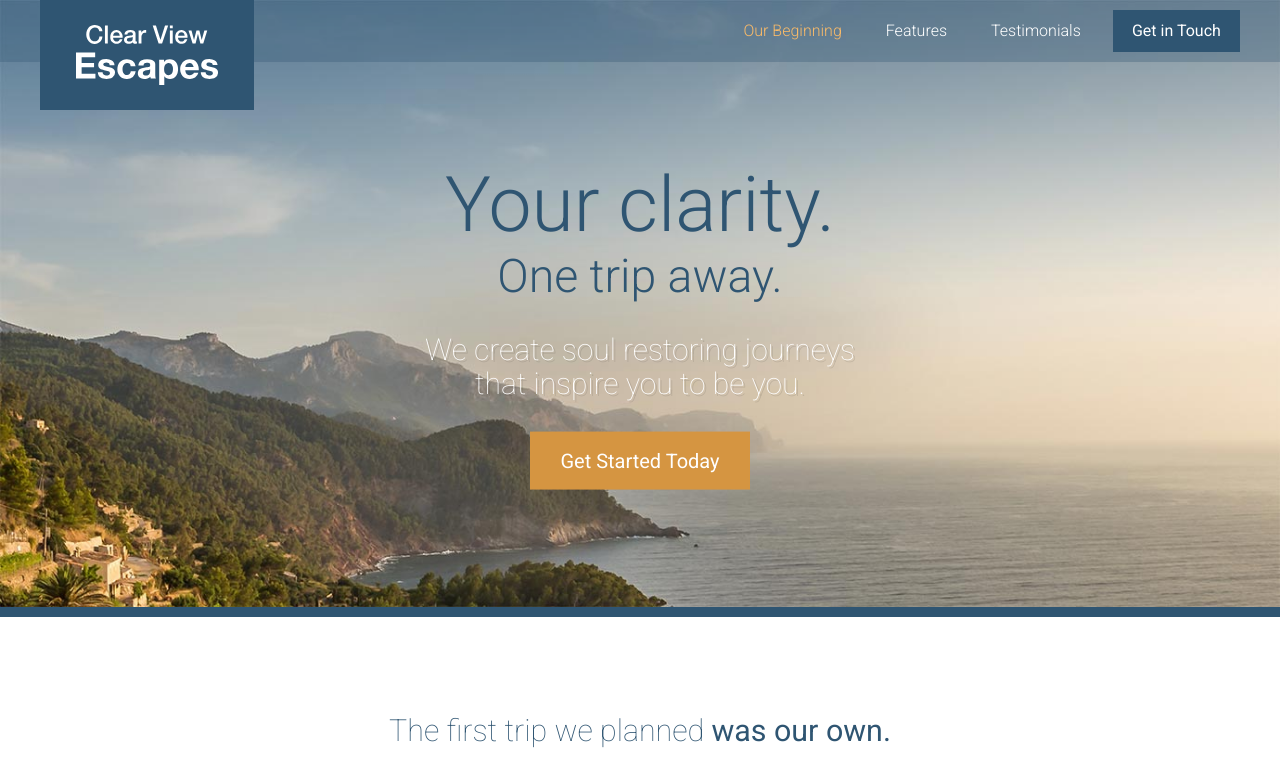
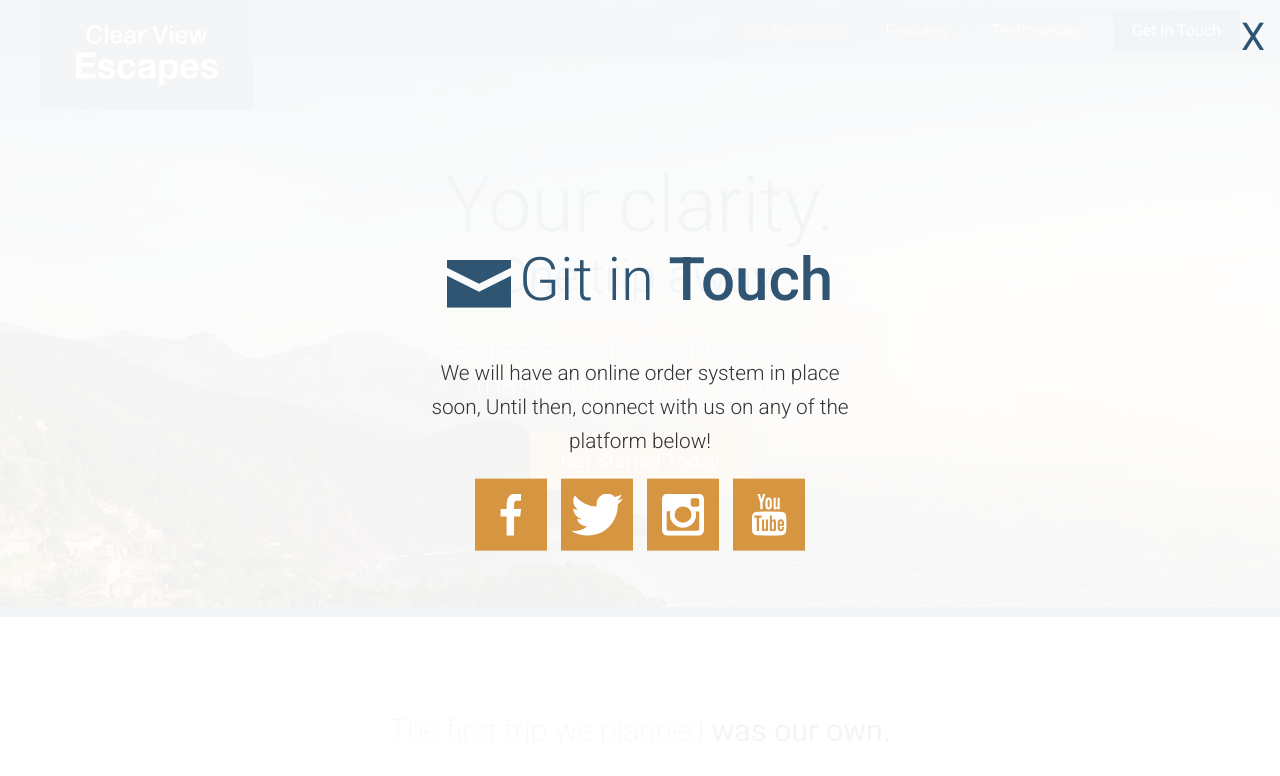
Before and after one commit to tommythsiu/travel-site, a website: page app/index.html in a window 1280 px wide. Both pictures are taken after a click on the link "Get Started Today". Shown: the top 776 px of the page. Drawn offline with Linux system fonts and the light colour scheme.

Commit message:
Completed the modal overlay.

```diff
--- a/app/assets/scripts/App.js
+++ b/app/assets/scripts/App.js
@@ -1,9 +1,11 @@
 import MobileMenu from './modules/MobileMenu';
 import RevealOnScroll from './modules/RevealOnScroll';
 import StickyHeader from './modules/StickyHeader';
+import Modal from './modules/Modal';
 import $ from 'jquery';
 
 var mobileMenu = new MobileMenu();
 new RevealOnScroll($(".feature-item"), "85%");
 new RevealOnScroll($(".testimonial"), "60%");
 var stickyHeader = new StickyHeader();
+var modal = new Modal();
--- /dev/null
+++ b/app/assets/styles/modules/_modal.css
@@ -0,0 +1,48 @@
+.modal {
+	position: fixed;
+	z-index: 5;
+	background-color: rgba(255, 255, 255, .94);
+	top: 0;
+	bottom: 0;
+	left: 0;
+	right: 0;
+	opacity: 0;
+	visibility: hidden;
+	transform:  scale(1.2);
+	transition: all .3s ease-out;
+
+	&--is-visible {
+		opacity: 1;
+		visibility: visible;
+		transform: scale(1);
+	}
+
+	&__inner {
+		position: absolute;
+		width: 100%;
+		top: 50%;
+		transform: translateY(-50%);
+	}
+
+	&__description {
+		text-align: center;
+		font-size: 1.3rem;
+		font-weight: 300;
+		line-height: 1.65;
+	}
+
+	&__close {
+		position: absolute;
+		top:15px;
+		right: 15px;
+		font-size: 2rem;
+		transform: scale(1.2);
+		transform-origin: 100% 0;
+		color: $mainBlue;
+		cursor: pointer;
+
+		&:hover {
+			color:$mainOrange;
+		}
+	}
+}
--- a/app/assets/styles/modules/_section-title.css
+++ b/app/assets/styles/modules/_section-title.css
@@ -13,6 +13,11 @@
 
 	&--blue {
 		color: $mainBlue;
+	}
+
+	&--less-margin {
+		margin-bottom: 1.3rem;
+		margin-top: 0;
 	}
 
 	&__icon {
--- /dev/null
+++ b/app/assets/styles/modules/_social-icons.css
@@ -0,0 +1,25 @@
+.social-icons {
+	text-align: center;
+
+	&__icon {
+		background-color: $mainOrange;
+		display: inline-block;
+		margin: 0 5px 5px 5px;
+		width: 33%;
+		height: 72px;
+		position: relative;
+
+		@mixin atSmall {
+			width: 72px;
+			margin: 0 5px;
+		}
+
+		.icon {
+			display: block;
+			position: absolute;
+			top: 50%;
+			left: 50%;
+			transform: translate(-50%, -50%);
+		}
+	}
+}
--- a/app/assets/styles/modules/_wrapper.css
+++ b/app/assets/styles/modules/_wrapper.css
@@ -8,6 +8,10 @@
 
 	&--medium {
 		max-width: 976px;
+	}
+
+	&--narrow {
+		max-width: 470px;
 	}
 
 	&--no-padding-until-medium {
--- a/app/assets/styles/styles.css
+++ b/app/assets/styles/styles.css
@@ -17,3 +17,5 @@
 @import "modules/_header";
 @import "modules/_primary-nav";
 @import "modules/_reveal-item";
+@import "modules/_modal";
+@import "modules/_social-icons";
--- a/app/index.html
+++ b/app/index.html
@@ -21,7 +21,7 @@
 
       <div class="header__menu-content">
         <div class="header__btn-container">
-          <a href="#" class="btn">Get in Touch</a>
+          <a href="#" class="btn open-modal">Get in Touch</a>
         </div>
         <nav class="primary-nav primary-nav--pull-right">
           <ul>
@@ -49,7 +49,7 @@
         <h1 class="large-hero__title">Your clarity.</h1>
         <h2 class="large-hero__subtitle">One trip away.</h2>
         <p class="large-hero__description">We create soul restoring journeys that inspire you to be you.</p>
-        <p><a href="#" class="btn btn--orange btn--large">Get Started Today</a></p>
+        <p><a href="#" class="btn btn--orange btn--large open-modal">Get Started Today</a></p>
       </div>
     </div>
   </div>
@@ -124,7 +124,7 @@
 
   <div id="testimonials" class="page-section page-section--no-b-padding-until-large page-section--testimonials" data-matching-link="#testimonials-link">
     <div class="wrapper wrapper--no-padding-until-large">
-      <h2 class="section-title section-title--blue"><img class="section-title__icon" src="assets/images/icons/comment.svg"> Real <strong> Testimonials</strong></h2>
+      <h2 class="section-title section-title--blue"><span class="icon icon--comment section-title__icon"></span> Real <strong> Testimonials</strong></h2>
 
       <div class="row row--gutters row--equal-height-at-large row--gutters-small row--t-padding generic-content-container">
         <div class="row__large-4">
@@ -165,9 +165,26 @@
 
   <footer class="footer">
     <div class="wrapper">
-      <p> <span class="footer__text"> Copyright &copy; 2019 Clear View Escapes. All rights reserved.</span> <a href="#" class="btn btn--orange">Get in Touch</a></p>
+      <p> <span class="footer__text"> Copyright &copy; 2019 Clear View Escapes. All rights reserved.</span> <a href="#" class="btn btn--orange open-modal">Get in Touch</a></p>
     </div>
   </footer>
+
+  <div class="modal">
+    <div class="modal__inner">
+        <h2 class="section-title section-title--blue section-title--less-margin"><span class="icon icon--mail section-title__icon"></span>Git in <strong>Touch</strong></h2>
+        <div class="wrapper wrapper--narrow">
+          <p class="modal__description">We will have an online order system in place soon, Until then, connect with us on any of the platform below!</p>
+        </div>
+
+        <div class="social-icons">
+          <a href="#" class="social-icons__icon"><span class="icon icon--facebook"></span></a>
+          <a href="#" class="social-icons__icon"><span class="icon icon--twitter"></span></a>
+          <a href="#" class="social-icons__icon"><span class="icon icon--instagram"></span></a>
+          <a href="#" class="social-icons__icon"><span class="icon icon--youtube"></span></a>
+        </div>
+      </div>
+      <div class="modal__close">X</div>
+  </div>
   <script src="/temp/scripts/App.js" type="text/javascript" ></script>
 </body>
 </html>
--- a/app/temp/styles/styles.css
+++ b/app/temp/styles/styles.css
@@ -585,6 +585,10 @@ a {
 		max-width: 976px;
 	}
 
+.wrapper--narrow {
+		max-width: 470px;
+	}
+
 .wrapper--no-padding-until-medium {
 		padding-left: 0;
 		padding-right: 0;
@@ -906,6 +910,11 @@ a {
 
 .section-title--blue {
 		color: #2f5572;
+	}
+
+.section-title--less-margin {
+		margin-bottom: 1.3rem;
+		margin-top: 0;
 	}
 
 .section-title__icon {
@@ -1387,3 +1396,88 @@ Instead edit gulp/templates/sprite */
 		-webkit-transform: scale(1);
 		        transform: scale(1);
 	}
+
+.modal {
+	position: fixed;
+	z-index: 5;
+	background-color: rgba(255, 255, 255, .94);
+	top: 0;
+	bottom: 0;
+	left: 0;
+	right: 0;
+	opacity: 0;
+	visibility: hidden;
+	-webkit-transform:  scale(1.2);
+	        transform:  scale(1.2);
+	-webkit-transition: all .3s ease-out;
+	transition: all .3s ease-out;
+}
+
+.modal--is-visible {
+		opacity: 1;
+		visibility: visible;
+		-webkit-transform: scale(1);
+		        transform: scale(1);
+	}
+
+.modal__inner {
+		position: absolute;
+		width: 100%;
+		top: 50%;
+		-webkit-transform: translateY(-50%);
+		        transform: translateY(-50%);
+	}
+
+.modal__description {
+		text-align: center;
+		font-size: 1.3rem;
+		font-weight: 300;
+		line-height: 1.65;
+	}
+
+.modal__close {
+		position: absolute;
+		top:15px;
+		right: 15px;
+		font-size: 2rem;
+		-webkit-transform: scale(1.2);
+		        transform: scale(1.2);
+		-webkit-transform-origin: 100% 0;
+		        transform-origin: 100% 0;
+		color: #2f5572;
+		cursor: pointer;
+	}
+
+.modal__close:hover {
+			color:#d59541;
+		}
+
+.social-icons {
+	text-align: center;
+}
+
+.social-icons__icon {
+		background-color: #d59541;
+		display: inline-block;
+		margin: 0 5px 5px 5px;
+		width: 33%;
+		height: 72px;
+		position: relative;
+	}
+
+@media (min-width: 530px) {
+
+.social-icons__icon {
+			width: 72px;
+			margin: 0 5px
+	}
+	}
+
+.social-icons__icon .icon {
+			display: block;
+			position: absolute;
+			top: 50%;
+			left: 50%;
+			-webkit-transform: translate(-50%, -50%);
+			        transform: translate(-50%, -50%);
+		}
```
Also changed, not shown: app/assets/scripts/modules/Modal.js (added, +40 -0 lines), app/temp/scripts/App.js.
